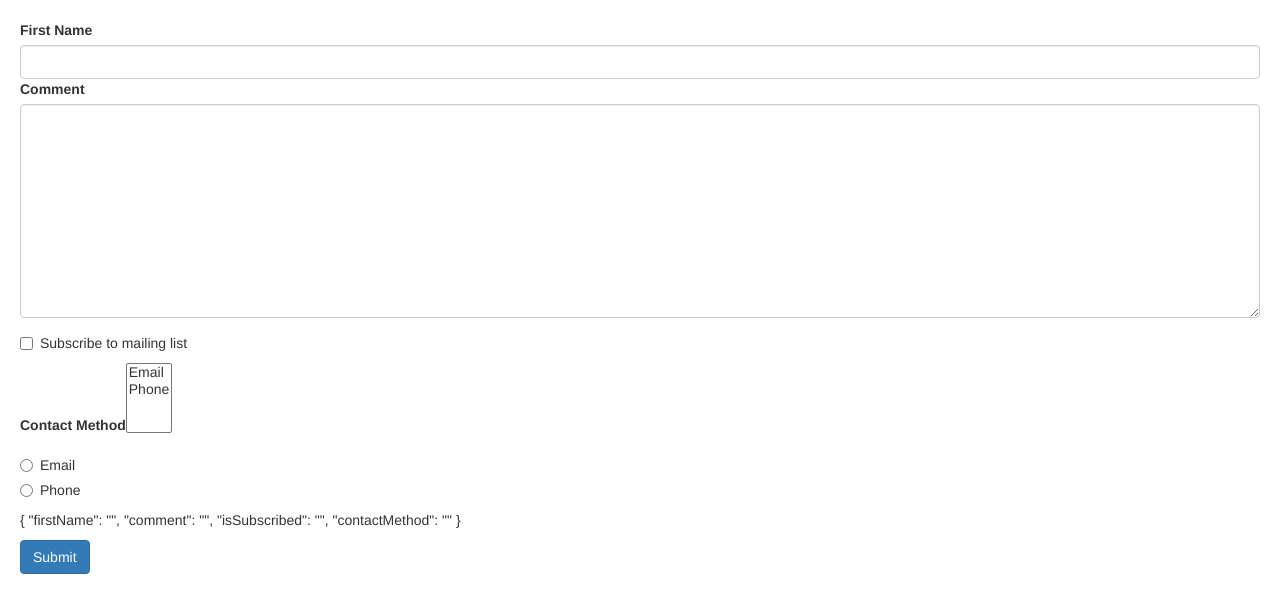
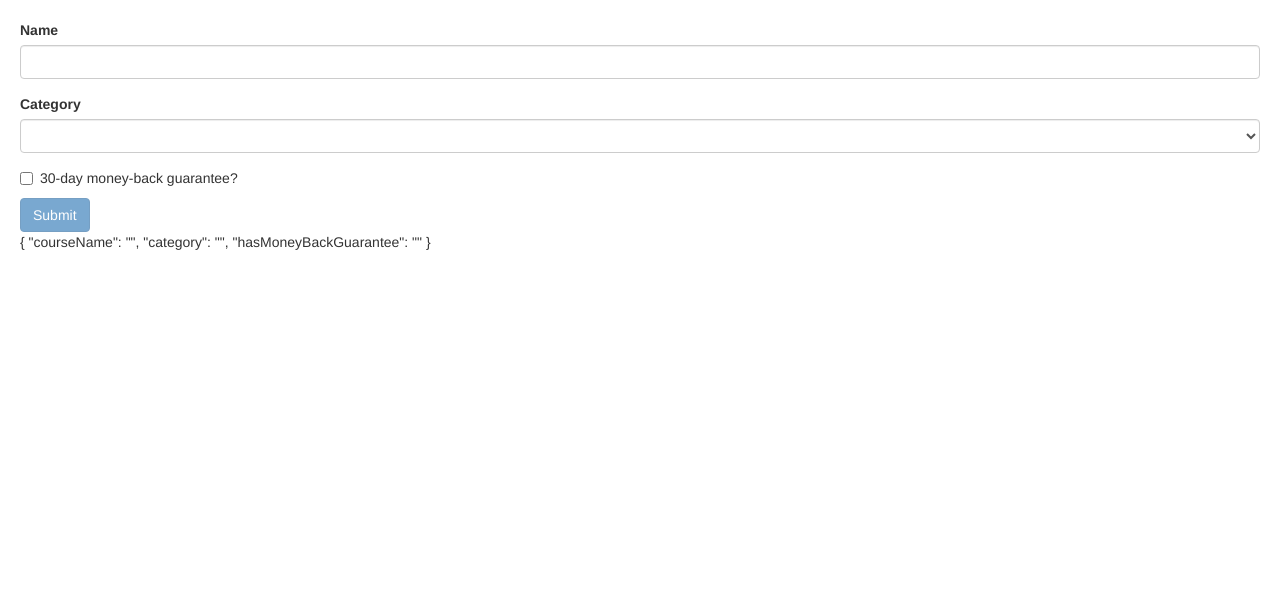
Before and after one commit to kaixuannnn/mosh-angular-learn1, an Angular app: page / in a window 1280 px wide. Shown: the top 612 px of the page. Built offline with nearby package versions, Linux system fonts and the light colour scheme.

Commit message:
udemy courses assignment

```diff
--- a/src/app/app.component.html
+++ b/src/app/app.component.html
@@ -1 +1,2 @@
-<app-contact-form></app-contact-form>
+<!-- <app-contact-form></app-contact-form> -->
+<app-udemy-courses></app-udemy-courses>
--- a/src/app/app.module.ts
+++ b/src/app/app.module.ts
@@ -17,6 +17,7 @@ import { LikeComponent } from './like/like.component';
 import { InputFormatDirective } from './input-format.directive';
 import { ZippyComponent } from './zippy/zippy.component';
 import { ContactFormComponent } from './contact-form/contact-form.component';
+import { UdemyCoursesComponent } from './udemy-courses/udemy-courses.component';
 
 @NgModule({
   declarations: [
@@ -33,6 +34,7 @@ import { ContactFormComponent } from './contact-form/contact-form.component';
     InputFormatDirective,
     ZippyComponent,
     ContactFormComponent,
+    UdemyCoursesComponent,
   ],
   imports: [BrowserModule, FormsModule],
   providers: [CoursesService, EmailService],
--- /dev/null
+++ b/src/app/udemy-courses/udemy-courses.component.html
@@ -0,0 +1,64 @@
+<form #f="ngForm" (ngSubmit)="submit(f)">
+  <div class="form-group">
+    <label for="courseName">Name</label>
+    <input
+      ngModel
+      name="courseName"
+      #courseName="ngModel"
+      id="courseName"
+      type="text"
+      class="form-control"
+      required
+      minlength="5"
+      maxlength="20"
+    />
+    <div
+      class="alert alert-danger"
+      *ngIf="courseName.touched && courseName.invalid"
+    >
+      <!-- courseName.errors.required-->
+      <div *ngIf="courseName?.errors?.['required']">
+        First Name is required.
+      </div>
+      <!-- courseName.errors.minLength -->
+      <div *ngIf="courseName?.errors?.['minlength']">
+        First name must more than
+        {{courseName?.errors?.["minlength"]?.requiredLength}}
+      </div>
+    </div>
+  </div>
+  <div class="form-group">
+    <label for="category">Category</label>
+    <select
+      required
+      ngModel
+      name="category"
+      id="category"
+      #category="ngModel"
+      class="form-control"
+    >
+      <option *ngFor="let c of categories" [value]="c.id">
+        {{ c.name }}
+      </option>
+    </select>
+    <div
+      class="alert alert-danger"
+      *ngIf="category.touched && category.invalid"
+    >
+      Category field is required.
+    </div>
+  </div>
+
+  <div class="checkbox">
+    <label for="monetBackGuarantee">
+      <input
+        type="checkbox"
+        ngModel
+        name="hasMoneyBackGuarantee"
+        id="moneyBackGuarantee"
+      />30-day money-back guarantee?
+    </label>
+  </div>
+  <button class="btn btn-primary" [disabled]="f.invalid">Submit</button>
+  <p>{{ f.value | json }}</p>
+</form>
--- /dev/null
+++ b/src/app/udemy-courses/udemy-courses.component.ts
@@ -0,0 +1,26 @@
+import { Component } from '@angular/core';
+
+@Component({
+  selector: 'app-udemy-courses',
+  templateUrl: './udemy-courses.component.html',
+  styleUrls: ['./udemy-courses.component.css'],
+})
+export class UdemyCoursesComponent {
+  categories = [
+    {
+      id: 1,
+      name: 'development',
+    },
+    {
+      id: 2,
+      name: 'art',
+    },
+    {
+      id: 3,
+      name: 'languages',
+    },
+  ];
+  submit(f: any) {
+    console.log('submit', f);
+  }
+}
```
Also changed, not shown: src/app/udemy-courses/udemy-courses.component.css (added), 1 other file (tests, documents, lock files or other folders).
